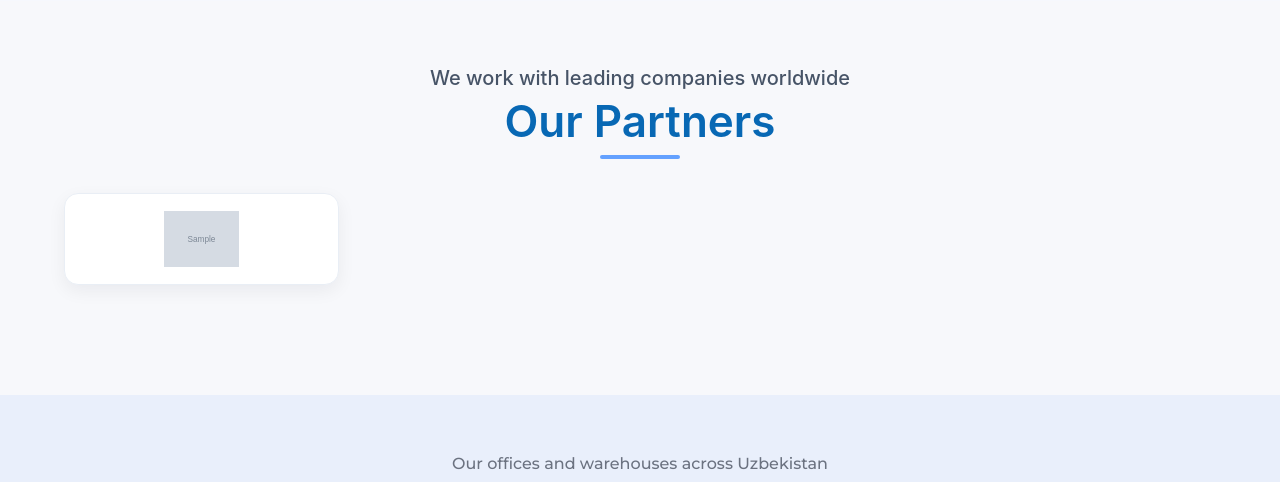
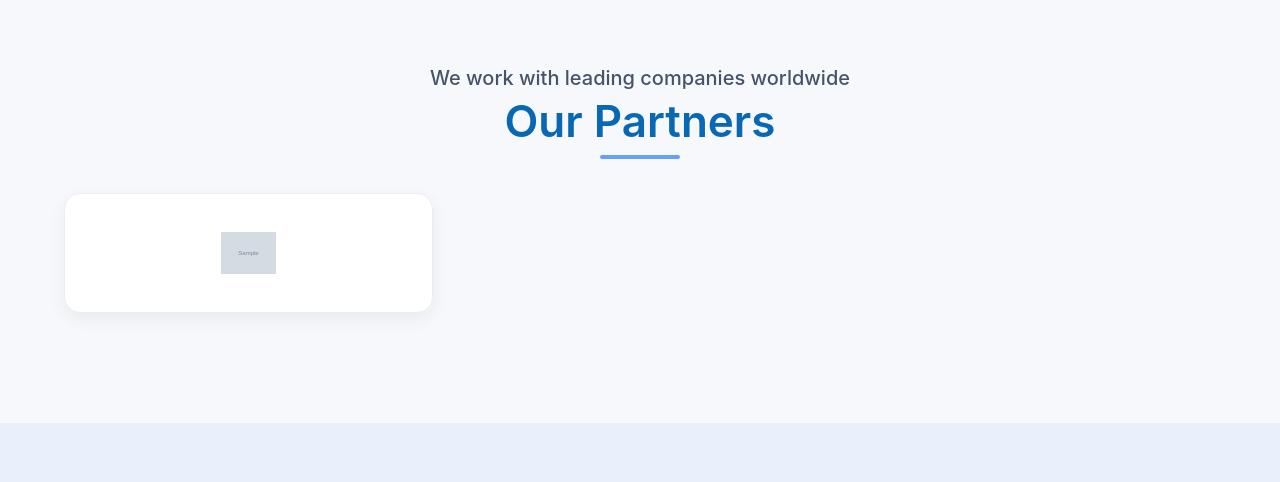
Before and after one commit to davronovuz/biotektpharm, a Django app: template templates/index.html in a window 1280 px wide. Shown: the part 2721-3203 px from the top of the page. Run offline with Django 5.2, Linux system fonts and the light colour scheme; the template is opened without the code that fills it: values that come from a table or form of the project are taken from there, others are empty; tables that the repository leaves empty hold one stand-in row (values such as "Sample post"); grey boxes marked "Sample" are stand-in pictures; parts of the project's set-up code (start-up, migrations or seed data) failed here and were passed over.

Commit message:
dasnsddsnsdsds

```diff
--- a/config/settings.py
+++ b/config/settings.py
@@ -15,7 +15,7 @@ BASE_DIR = Path(__file__).resolve().parent.parent
 SECRET_KEY = 'django-insecure-@%7i$i3dj7_%%0oyf19_g&pyeyn-+0mjv+u*0jwz0@cm4infu3'
 
 # SECURITY WARNING: don't run with debug turned on in production!
-DEBUG = False
+DEBUG = True
 
 ALLOWED_HOSTS = ['*']
 
--- a/static/css/styles.css
+++ b/static/css/styles.css
@@ -1301,3 +1301,33 @@ section{padding:6rem 0;position:relative}
   .footer-grid{gap:2rem}
   .footer-bottom{flex-direction:column;gap:1rem;text-align:center}
 }
+
+
+/* ===== PARTNERS — Desktop’da qat'iy 3 ustun ===== */
+@media (min-width: 1024px){
+  /* Barcha qatorlarni 3 ustunli gridga majburlaymiz */
+  #partners .partners-row{
+    grid-template-columns: repeat(3, minmax(0, 1fr)) !important;
+    gap: 22px !important;
+  }
+}
+
+/* Kartalar o'lchami va logo bir xil ko'rinishi uchun */
+#partners .partner-card{
+  height: 120px !important;
+  border-radius: 16px !important;
+}
+
+#partners .partner-logo{
+  padding: 0 18px !important;
+  display: grid !important;
+  place-items: center !important;
+}
+
+#partners .partner-logo img{
+  max-width: 80% !important;
+  max-height: 52px !important;
+  object-fit: contain !important;
+  mix-blend-mode: normal !important;  /* ranglar buzilmasin */
+  filter: none !important;
+}
```
Also changed, not shown: media/partners/logos/6.png (added), media/partners/logos/d7a993b2920e1f2ebbede2b80574ae168c112293.png (added), 2 other files.
